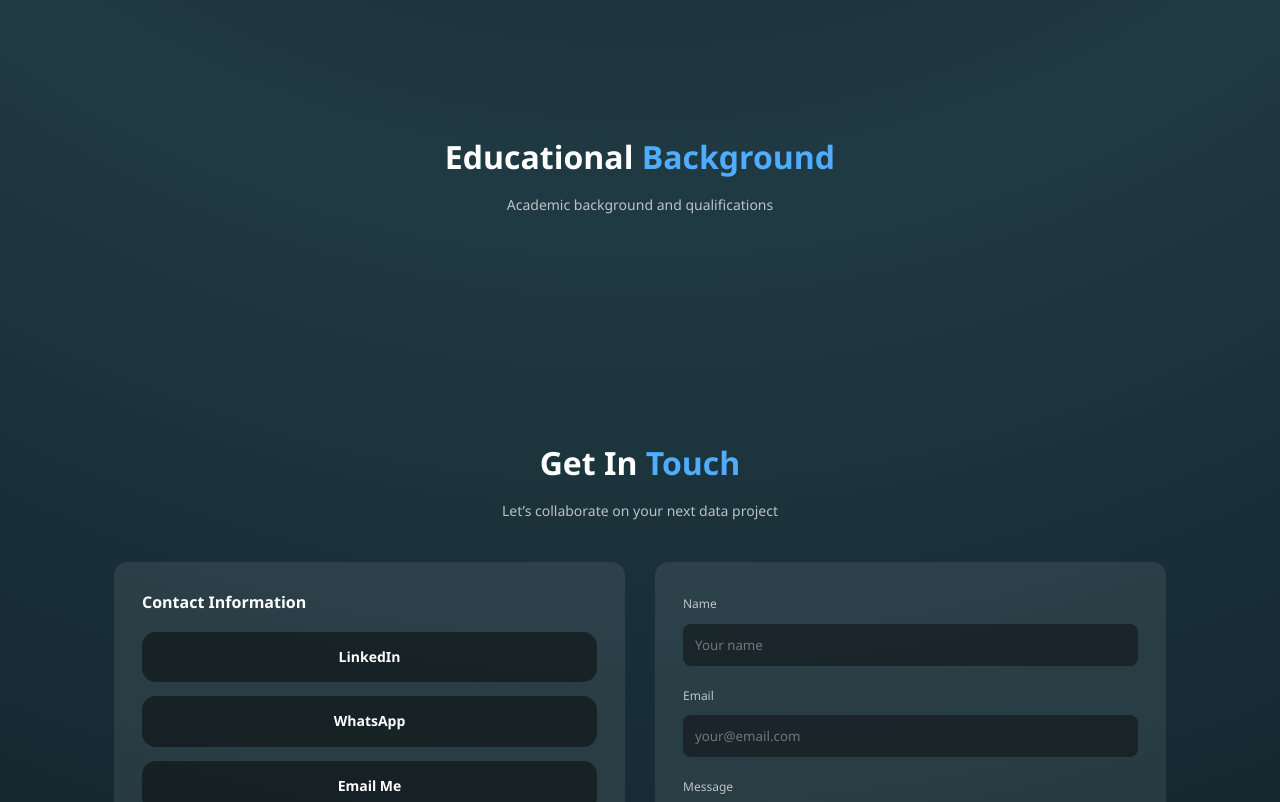
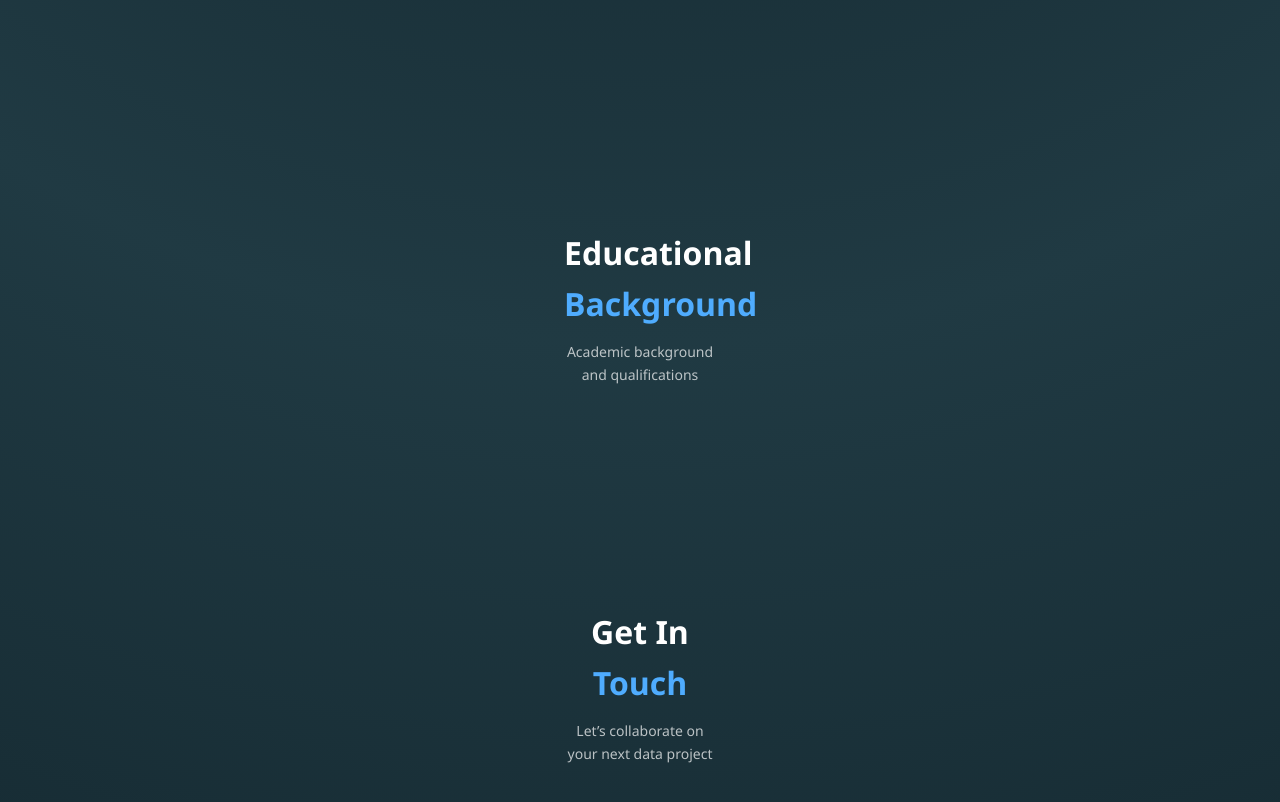
Before and after one commit to skshohaib11/portfolio-frontend, a plain HTML site: page index.html in a window 1280 px wide. Shown: the part 839-1641 px from the top of the page. Drawn offline with nearby package versions, Linux system fonts and the light colour scheme; no server answers.

```diff
--- a/assets/css/style.css
+++ b/assets/css/style.css
@@ -257,16 +257,14 @@
 }
 
 
-/* ===============================
-   PROJECT CARD – FINAL IMAGE FIX
-=============================== */
+
 /* ===============================
    PROJECT GRID – FINAL FIX
 =============================== */
 
 /* Section container constraint */
 .section {
-  max-width: 1100px;
+  max-width: 200px;
   margin: auto;
 }
 
```
